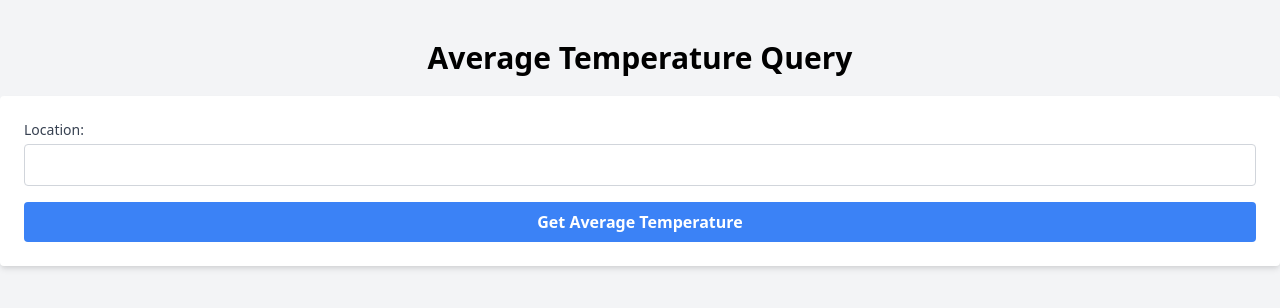
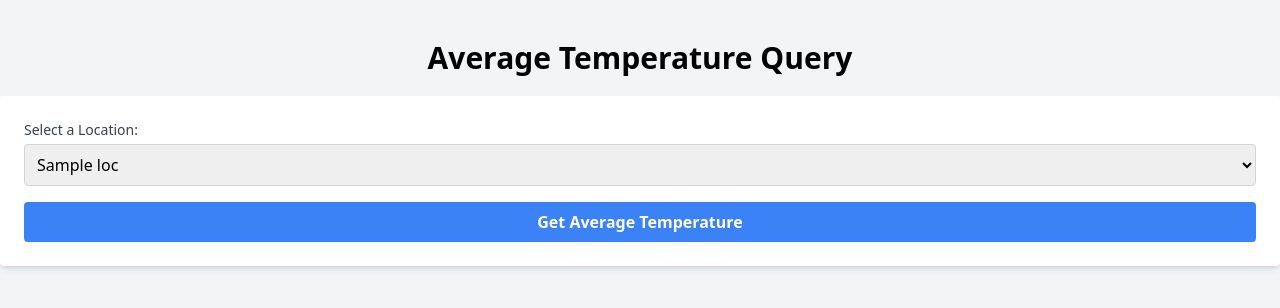
Before and after one commit to juanroldan1989/10K-users-for-10M-records, a Python web app: template flask/templates/index.html in a window 1280 px wide. Shown: the top 308 px of the page. Run offline with Jinja, Linux system fonts and the light colour scheme; the template is opened without the code that fills it: most values are stand-ins (such as "Sample title", 1, 10 or a date in 2020).

Commit message:
Flask App - input changed with dropdown for better UX
- dropdown filled with locations fetched from database

```diff
--- a/flask/templates/index.html
+++ b/flask/templates/index.html
@@ -10,9 +10,13 @@
     <div class="container mx-auto mt-10">
         <h1 class="text-3xl font-bold mb-5 text-center">Average Temperature Query</h1>
         <form action="/query" method="POST" class="bg-white p-6 rounded shadow-md">
-            <label for="location" class="block text-sm font-medium text-gray-700">Location:</label>
-            <input type="text" name="location" id="location" required
-                   class="mt-1 block w-full p-2 border border-gray-300 rounded focus:outline-none focus:ring focus:ring-blue-500" />
+            <label for="location" class="block text-sm font-medium text-gray-700">Select a Location:</label>
+            <select name="location" id="location" required
+                    class="mt-1 block w-full p-2 border border-gray-300 rounded focus:outline-none focus:ring focus:ring-blue-500">
+                {% for loc in locations %}
+                    <option value="{{ loc }}">{{ loc }}</option>
+                {% endfor %}
+            </select>
             <button type="submit" class="mt-4 w-full bg-blue-500 text-white font-bold py-2 rounded hover:bg-blue-600">Get Average Temperature</button>
         </form>
     </div>
```
Also changed, not shown: flask/app.py (+12 -1 lines).
